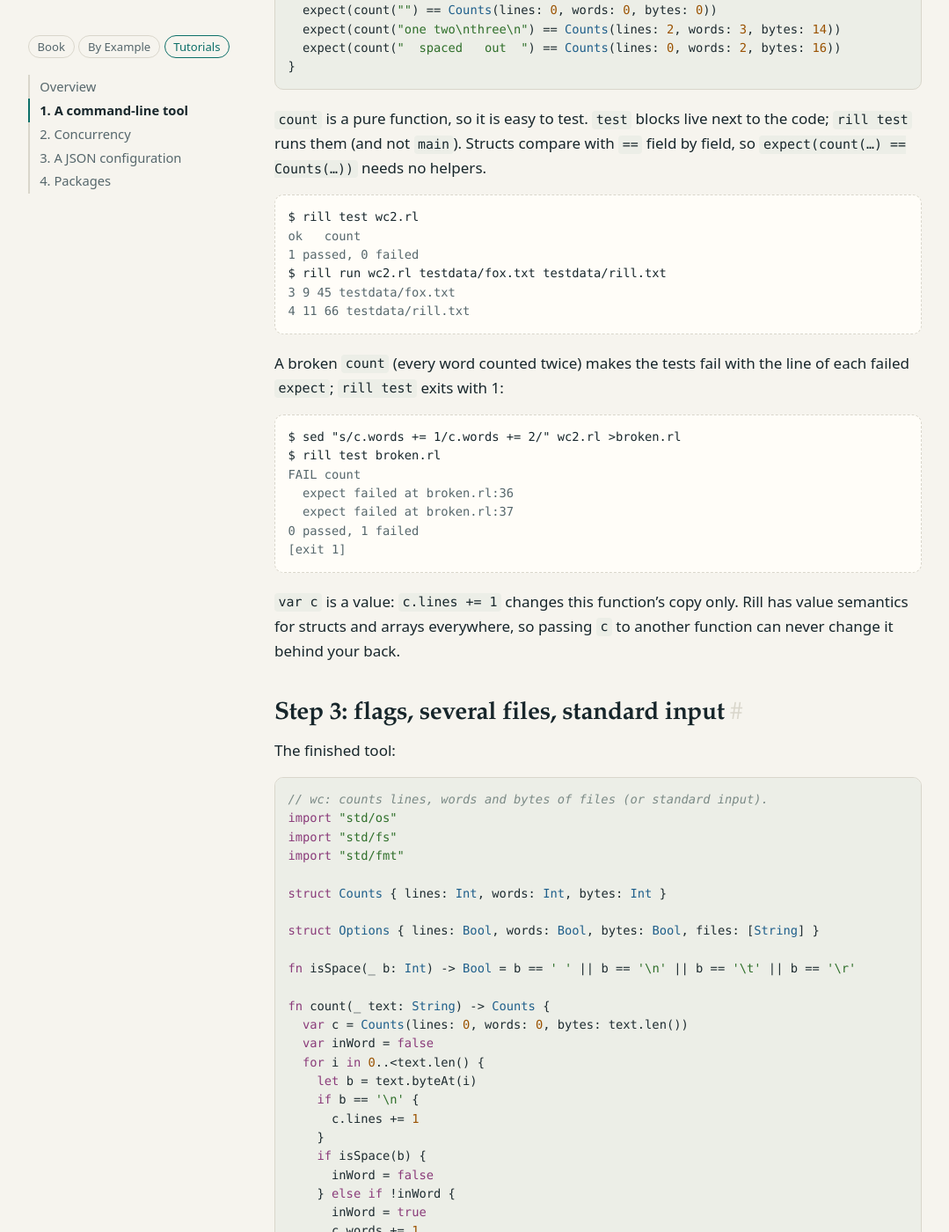
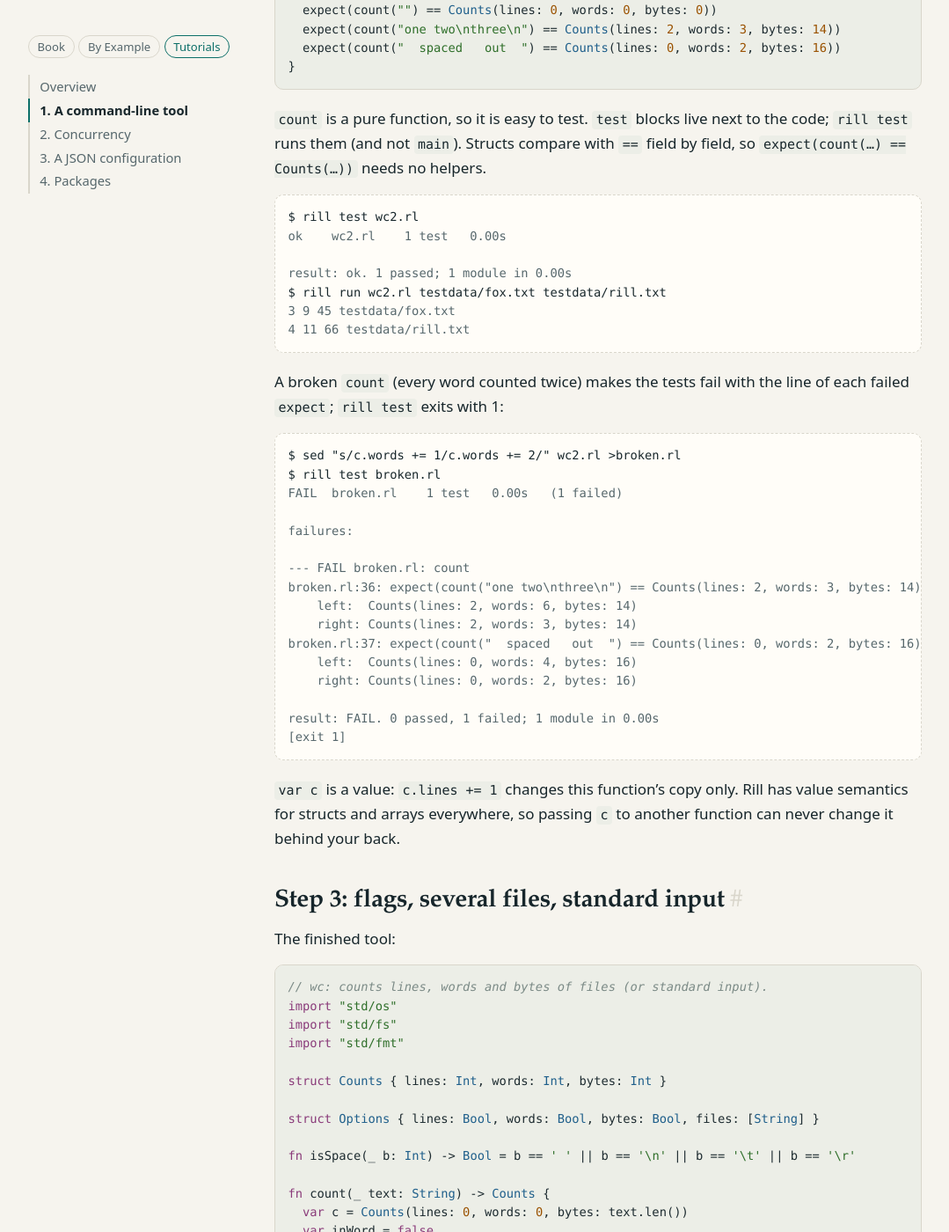
Before and after one commit to rillang/rillang.github.io, a Jekyll site: the page built from tutorials/01-cli-tool.md, in a window 1280 px wide and 1400 px high, scrolled down 2078 px. Shown: the whole window at 88% size, without its empty margins (80-1159 px from the left). Built offline with Jekyll 4.4.1, drawn with Linux system fonts in a browser that asks for light colours; our own code applies the rules of GitHub Pages for plain Markdown files; some of the changed text lies outside the part shown.

Commit message:
tutorials: new rill test output; run times recorded as 0.00s
Co-Authored-By: Claude Opus 5.5 <noreply@anthropic.com>

````diff
--- a/tutorials/01-cli-tool.md
+++ b/tutorials/01-cli-tool.md
@@ -101,8 +101,9 @@ test "count" {
 <!-- include: cli-tool/sessions/step2.txt -->
 ```text
 $ rill test wc2.rl
-ok   count
-1 passed, 0 failed
+ok    wc2.rl    1 test   0.00s
+
+result: ok. 1 passed; 1 module in 0.00s
 $ rill run wc2.rl testdata/fox.txt testdata/rill.txt
 3 9 45 testdata/fox.txt
 4 11 66 testdata/rill.txt
@@ -115,10 +116,19 @@ failed `expect`; `rill test` exits with 1:
 ```text
 $ sed "s/c.words += 1/c.words += 2/" wc2.rl >broken.rl
 $ rill test broken.rl
-FAIL count
-  expect failed at broken.rl:36
-  expect failed at broken.rl:37
-0 passed, 1 failed
+FAIL  broken.rl    1 test   0.00s   (1 failed)
+
+failures:
+
+--- FAIL broken.rl: count
+broken.rl:36: expect(count("one two\nthree\n") == Counts(lines: 2, words: 3, bytes: 14))
+    left:  Counts(lines: 2, words: 6, bytes: 14)
+    right: Counts(lines: 2, words: 3, bytes: 14)
+broken.rl:37: expect(count("  spaced   out  ") == Counts(lines: 0, words: 2, bytes: 16))
+    left:  Counts(lines: 0, words: 4, bytes: 16)
+    right: Counts(lines: 0, words: 2, bytes: 16)
+
+result: FAIL. 0 passed, 1 failed; 1 module in 0.00s
 [exit 1]
 ```
 
@@ -278,9 +288,9 @@ What is new:
 <!-- include: cli-tool/sessions/test.txt -->
 ```text
 $ rill test wc.rl
-ok   count
-ok   parseArgs
-2 passed, 0 failed
+ok    wc.rl    2 tests   0.00s
+
+result: ok. 2 passed; 1 module in 0.00s
 ```
 
 ## Build a binary
--- a/tutorials/cli-tool/sessions/step2.txt
+++ b/tutorials/cli-tool/sessions/step2.txt
@@ -1,6 +1,7 @@
 $ rill test wc2.rl
-ok   count
-1 passed, 0 failed
+ok    wc2.rl    1 test   0.00s
+
+result: ok. 1 passed; 1 module in 0.00s
 $ rill run wc2.rl testdata/fox.txt testdata/rill.txt
 3 9 45 testdata/fox.txt
 4 11 66 testdata/rill.txt
--- a/tutorials/cli-tool/sessions/test.txt
+++ b/tutorials/cli-tool/sessions/test.txt
@@ -1,4 +1,4 @@
 $ rill test wc.rl
-ok   count
-ok   parseArgs
-2 passed, 0 failed
+ok    wc.rl    2 tests   0.00s
+
+result: ok. 2 passed; 1 module in 0.00s
--- a/tutorials/json-config/sessions/test.txt
+++ b/tutorials/json-config/sessions/test.txt
@@ -1,4 +1,4 @@
 $ rill test cfg.rl
-ok   defaults
-ok   problems
-2 passed, 0 failed
+ok    cfg.rl    2 tests   0.00s
+
+result: ok. 2 passed; 1 module in 0.00s
--- a/tutorials/packages/sessions/release2.txt
+++ b/tutorials/packages/sessions/release2.txt
@@ -1,8 +1,8 @@
 $ cd ~/src/textkit
 $ rill lsp --check textkit.rl && rill test .
-ok   slugify
-ok   words
-2 passed, 0 failed
+ok    .    2 tests   0.00s
+
+result: ok. 2 passed; 1 module in 0.00s
 $ rill api diff v1.0.0 .
 + fn slugify(_ s: String, sep: String) -> String
 change: minor
````
Also changed, not shown: tutorials/03-json-config.md (+3 -3 lines), tutorials/04-packages.md (+12 -10 lines), tutorials/cli-tool/sessions/broken.txt (+13 -4 lines), tutorials/packages/sessions/lib.txt (+9 -7 lines), 1 other file.
